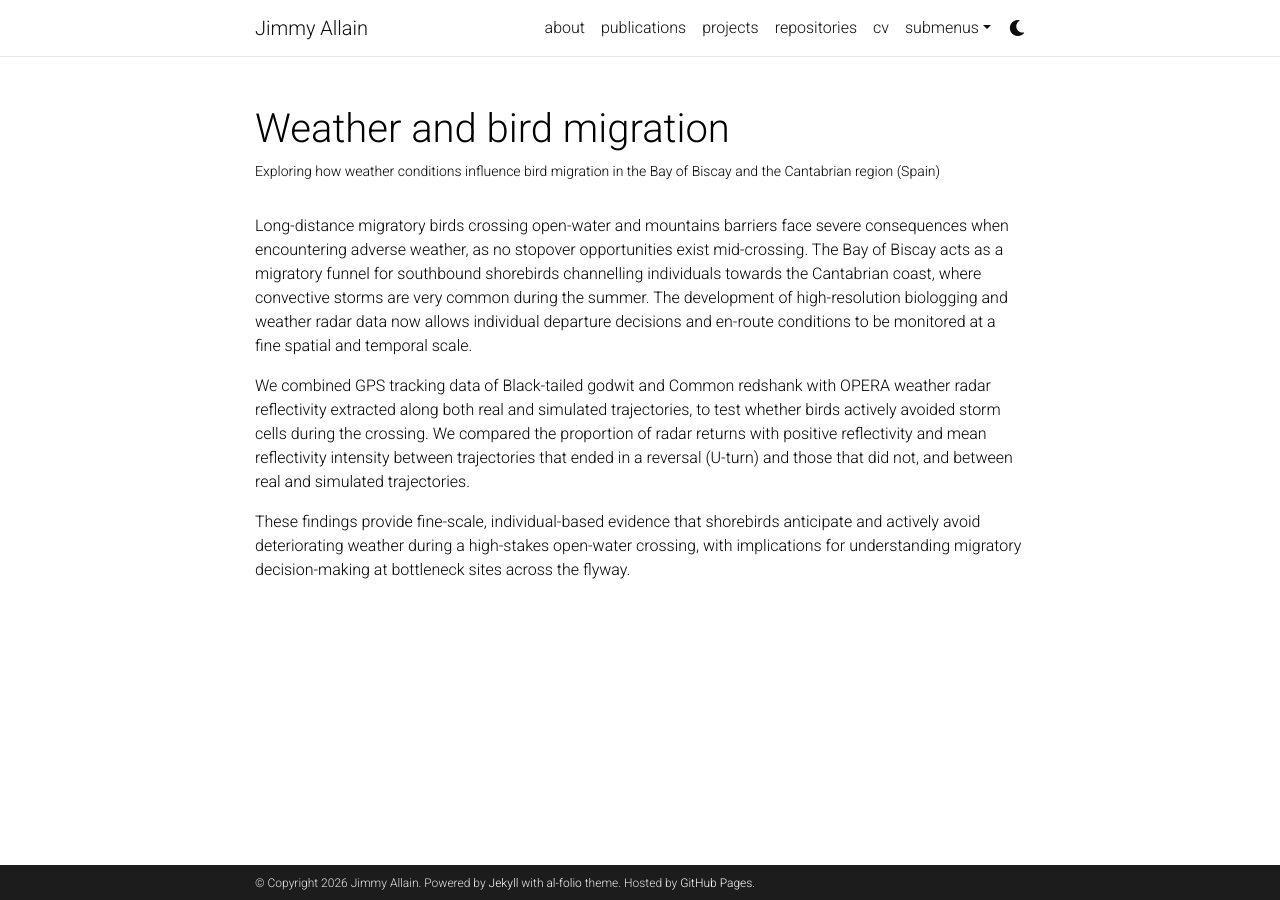
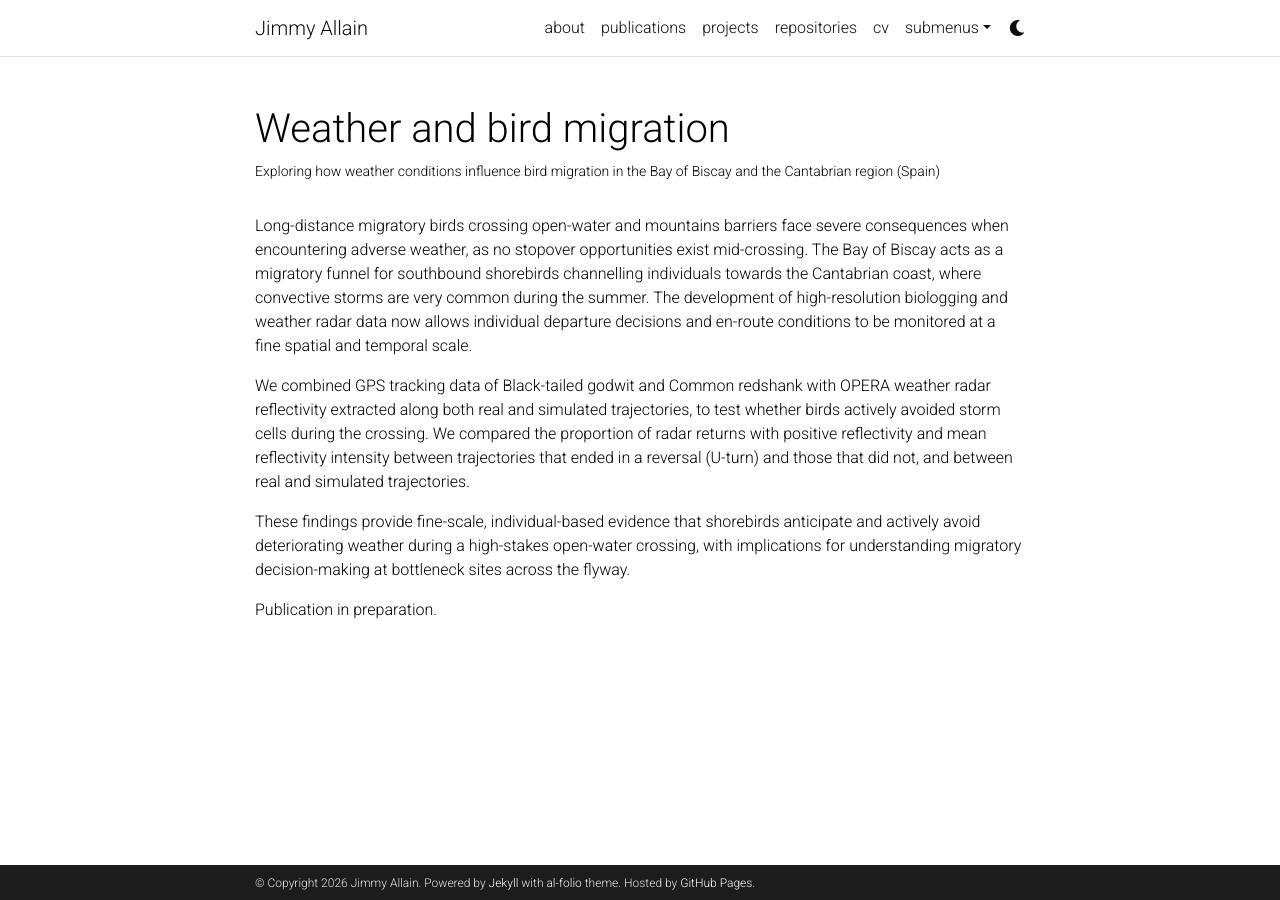
Before and after one commit to jimmyallain/jimmyallain.github.io, a Jekyll site: the page built from _projects/2_project.md, in a window 1280 px wide. Built offline with Jekyll 4.4.1, drawn with Linux system fonts in a browser that asks for light colours; comment, search, counter and statistics services are not loaded; a style sheet for code colours, icons or effects is not loaded.

Commit message:
Update 2_project.md

```diff
--- a/_projects/2_project.md
+++ b/_projects/2_project.md
@@ -12,3 +12,5 @@ Long-distance migratory birds crossing open-water and mountains barriers face se
 We combined GPS tracking data of Black-tailed godwit and Common redshank with OPERA weather radar reflectivity extracted along both real and simulated trajectories, to test whether birds actively avoided storm cells during the crossing. We compared the proportion of radar returns with positive reflectivity and mean reflectivity intensity between trajectories that ended in a reversal (U-turn) and those that did not, and between real and simulated trajectories.
 
 These findings provide fine-scale, individual-based evidence that shorebirds anticipate and actively avoid deteriorating weather during a high-stakes open-water crossing, with implications for understanding migratory decision-making at bottleneck sites across the flyway.
+
+Publication in preparation.
```
